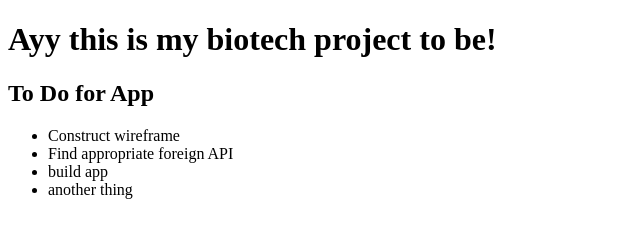
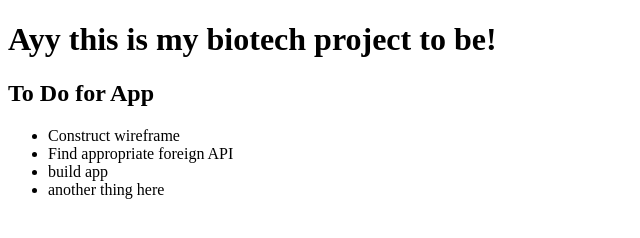
Before and after one commit to samia-ahmed/bioProject, a plain HTML site: page index.html in a window 1280 px wide. Shown: the full height of the page, 0-640 px from the left. Drawn offline with Linux system fonts and the light colour scheme.

Commit message:
added there

```diff
--- a/index.html
+++ b/index.html
@@ -13,7 +13,7 @@
         <li>Construct wireframe</li>
         <li>Find appropriate foreign API</li>
         <li>build app</li>
-        <li>another thing</li>
+        <li>another thing here</li>
     </ul>
 </body>
 </html>
```
